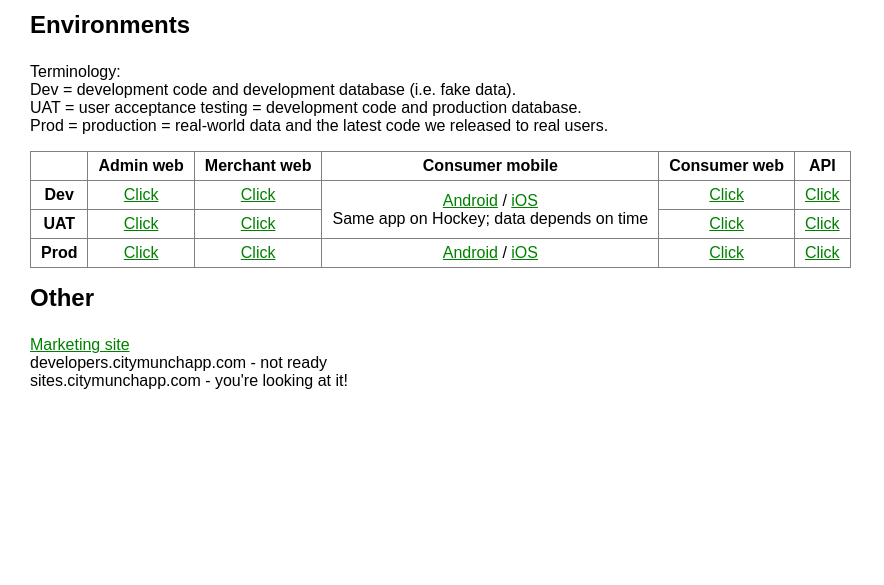
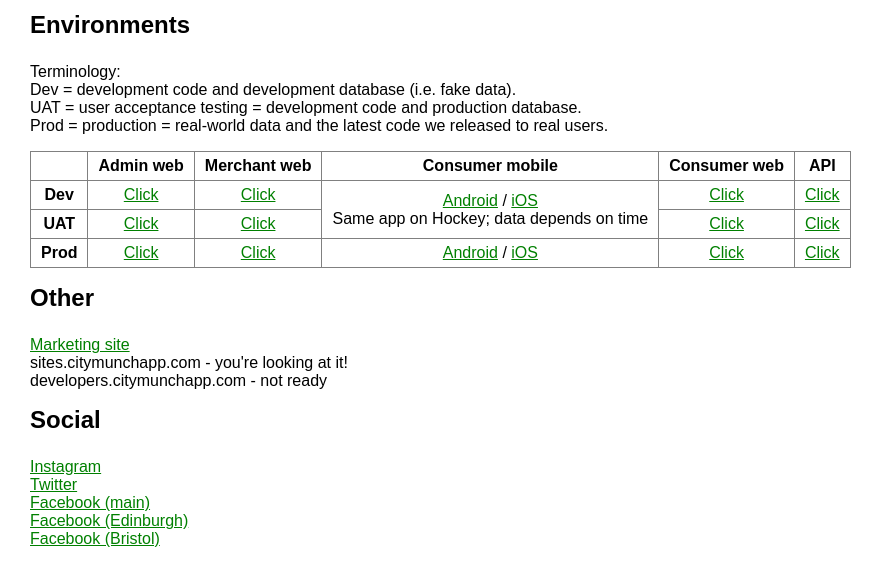
Before and after one commit to citymunch/sites.citymunchapp.com, a plain HTML site: page src/index.html in a window 1280 px wide. Shown: the part 73-658 px from the top of the page, without its empty margins (0-884 px from the left). Drawn offline with Linux system fonts and the light colour scheme.

Commit message:
Add social links.

```diff
--- a/src/index.html
+++ b/src/index.html
@@ -73,9 +73,21 @@
 
             <h2>Other</h2>
 
-            <a href="http://citymunchapp.com/">Marketing site</a><br />
-            developers.citymunchapp.com - not ready<br />
-            sites.citymunchapp.com - you're looking at it!
+            <p>
+                <a href="http://citymunchapp.com/">Marketing site</a><br />
+                sites.citymunchapp.com - you're looking at it!<br />
+                developers.citymunchapp.com - not ready<br />
+            </p>
+
+            <h2>Social</h2>
+
+            <p>
+                <a href="https://www.instagram.com/citymunchapp/">Instagram</a><br />
+                <a href="https://twitter.com/citymunch">Twitter</a><br />
+                <a href="https://www.facebook.com/citymunchapp">Facebook (main)</a><br />
+                <a href="https://www.facebook.com/citymunchappedinburgh">Facebook (Edinburgh)</a><br />
+                <a href="https://www.facebook.com/citymunchbristol">Facebook (Bristol)</a><br />
+            </p>
         </main>
     </body>
 </html>
```
